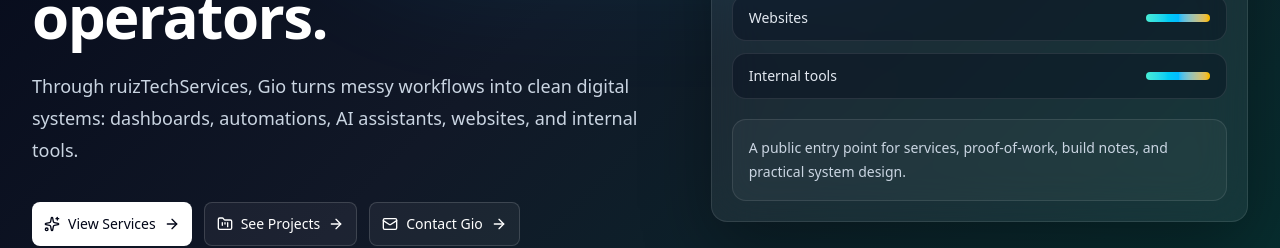
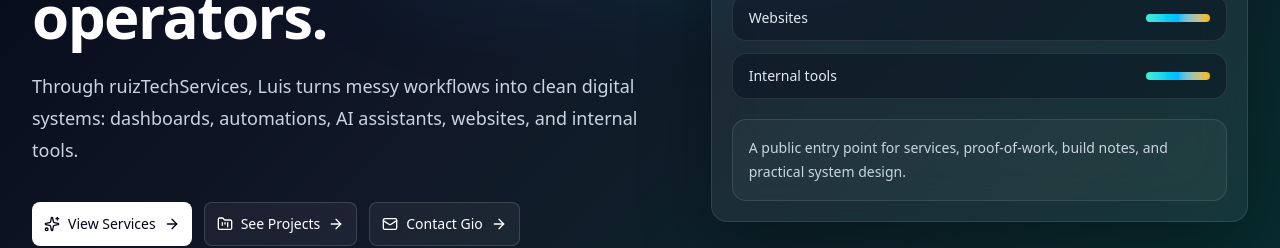
Before and after one commit to ruizTechServices/luis_ruiz_2, a Next.js app: page / in a window 1280 px wide. Shown: the part 475-723 px from the top of the page. Built offline with nearby package versions, Linux system fonts and the light colour scheme; no server answers.

Commit message:
new hero stuffs

```diff
--- a/components/app/home/MasterHero.tsx
+++ b/components/app/home/MasterHero.tsx
@@ -45,7 +45,7 @@
           </h1>
 
           <p className="mt-6 max-w-3xl text-base leading-8 text-slate-700 sm:text-lg dark:text-slate-300">
-            Through ruizTechServices, Gio turns messy workflows into clean
+            Through ruizTechServices, Luis turns messy workflows into clean
             digital systems: dashboards, automations, AI assistants, websites,
             and internal tools.
           </p>
```
